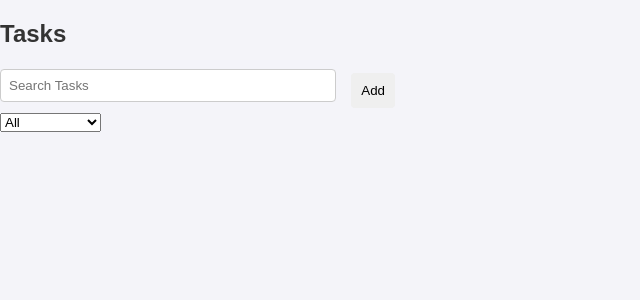
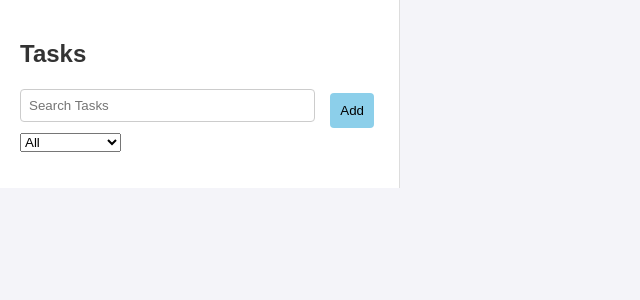
Before and after one commit to gutsy4heart/React, a React app: page / in a window 1280 px wide. Shown: the top 300 px of the page, without its empty margins (0-640 px from the left). Built offline with nearby package versions, Linux system fonts and the light colour scheme.

Commit message:
add animation

```diff
--- a/src/components/TaskDetails.tsx
+++ b/src/components/TaskDetails.tsx
@@ -10,7 +10,7 @@ const TaskDetails: React.FC<{ taskId: number }> = ({ taskId }) => {
     if (!task) return <div>Task not found</div>;
 
     return (
-        <div>
+        <div className={'task-details'}>
             <h3>Task Details</h3>
             <p>Title: {task.title}</p>
             <p>Description: {task.description}</p>
--- a/src/components/TaskList.tsx
+++ b/src/components/TaskList.tsx
@@ -29,7 +29,7 @@ const TaskList: React.FC<TaskListProps> = ({ viewTaskDetails, startEditingTask,
     };
 
     return (
-        <div>
+        <div className={'task-list'}>
             <h2>Tasks</h2>
 
             <div style={{ display: 'flex', gap: '10px', alignItems: 'center' }}>
--- a/src/index.css
+++ b/src/index.css
@@ -20,13 +20,18 @@ body {
     overflow-y: auto;
     background-color: #ffffff;
     border-right: 1px solid #ddd;
+    animation: backgroundFadeIn 1s ease-in-out;
 }
 
-.task-details, .task-edit-form {
+.task-details, .task-edit-form, .add-task {
     flex: 2;
     padding: 20px;
     overflow-y: auto;
     background-color: #f9f9f9;
+    animation: contentSlideIn 0.8s ease-in-out, contentColorChange 2s ease-in-out;
+    border-left: 1px solid #ddd;
+    border-radius: 8px;
+    box-shadow: 0 4px 6px rgba(0, 0, 0, 0.1);
 }
 
 /* Animations */
@@ -50,9 +55,65 @@ body {
     }
 }
 
+@keyframes backgroundFadeIn {
+    from {
+        background-color: #ffefd5; /* Pale goldenrod */
+    }
+    to {
+        background-color: #ffffff; /* White */
+    }
+}
+
+@keyframes contentSlideIn {
+    from {
+        transform: translateX(30px);
+        opacity: 0;
+    }
+    to {
+        transform: translateX(0);
+        opacity: 1;
+    }
+}
+
+@keyframes contentColorChange {
+    0% {
+        background-color: #ffe4e1; /* Misty rose */
+    }
+    50% {
+        background-color: #f0e68c; /* Khaki */
+    }
+    100% {
+        background-color: #f9f9f9; /* Original background */
+    }
+}
+
+/* Buttons */
+button {
+    padding: 10px;
+    margin: 5px;
+    border: none;
+    border-radius: 4px;
+    cursor: pointer;
+    background-color: #add8e6; /* Light blue */
+    animation: buttonColorChange 2s infinite alternate ease-in-out, fadeIn 0.5s ease-in-out;
+}
+
+button:hover {
+    background-color: #ccc;
+}
+
+@keyframes buttonColorChange {
+    0% {
+        background-color: #add8e6; /* Light blue */
+    }
+    100% {
+        background-color: #87ceeb; /* Sky blue */
+    }
+}
+
 /* Task List Animations */
 .task-list ul li {
-    animation: slideIn 0.3s ease-in-out;
+    animation: slideIn 0.3s ease-in-out, listItemColorChange 1.5s ease-in-out;
     margin: 10px 0;
     padding: 10px;
     border: 1px solid #ddd;
@@ -65,18 +126,16 @@ body {
     background-color: #e9e9ff;
 }
 
-/* Buttons */
-button {
-    padding: 10px;
-    margin: 5px;
-    border: none;
-    border-radius: 4px;
-    cursor: pointer;
-    animation: fadeIn 0.5s ease-in-out;
-}
-
-button:hover {
-    background-color: #ccc;
+@keyframes listItemColorChange {
+    0% {
+        background-color: #ffe4e1; /* Misty rose */
+    }
+    50% {
+        background-color: #e6e6fa; /* Lavender */
+    }
+    100% {
+        background-color: #fafafa; /* Original color */
+    }
 }
 
 /* Input Fields */
@@ -90,10 +149,19 @@ input[type="text"], textarea {
 }
 
 /* Task Details */
-.task-details h2 {
-    animation: slideIn 0.3s;
+.task-details h2, .task-edit-form h3, .add-task h2 {
+    animation: slideIn 0.3s, textColorChange 2s infinite alternate;
 }
 
-.task-details p {
-    animation: fadeIn 0.5s;
+.task-details p, .task-edit-form form, .add-task form {
+    animation: fadeIn 0.5s, textColorChange 2s infinite alternate;
 }
+
+@keyframes textColorChange {
+    0% {
+        color: #333;
+    }
+    100% {
+        color: #555;
+    }
+}
```
Also changed, not shown: 2 other files (tests, documents, lock files or other folders).
